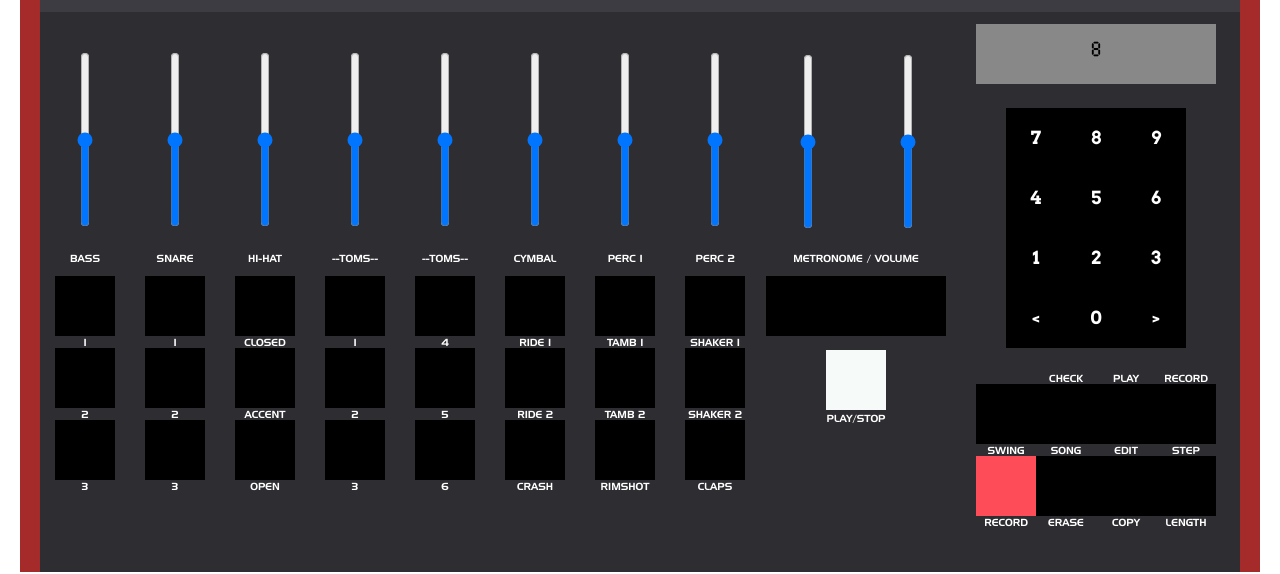
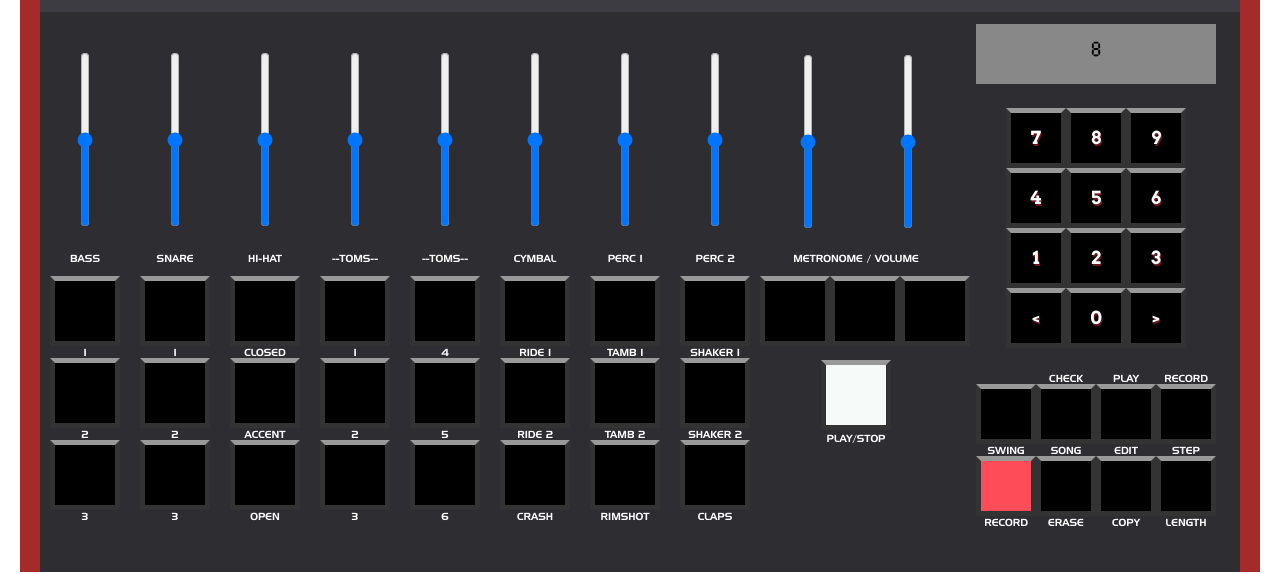
Before and after one commit to hardwaresoftwork/oberheim-dmx, a plain HTML site: page index.html in a window 1280 px wide. Shown: the part 228-802 px from the top of the page. Drawn offline with Linux system fonts and the light colour scheme; no server answers.

Commit message:
button design added

```diff
--- a/index.html
+++ b/index.html
@@ -253,11 +253,18 @@ canvas{
     margin-right: auto;
     text-align: center;
     vertical-align: middle;
-    line-height: 60px;
+    line-height: 50px;
     background-color: #000;
     display: inline-block;
-    height: 60px;
-    width: 60px;
+    height: 50px;
+    width: 50px;
+    background-color: #000;
+    border-top: 5px solid #999;
+    border-right: 5px solid #333;
+    border-right: 5px solid #333;
+    border-left: 5px solid #333;
+    border-bottom: 5px solid #333;
+    text-shadow: 1px 2px rgba(133, 26, 41, .8);
 }
 
 .twodiv .faders .control .trackcontrol div .display {
@@ -311,6 +318,18 @@ canvas{
 .btn:active {
   background-color: #C4273C;
   border-right: 20px solid #851A29;
+  text-shadow: 1px 2px rgba(133, 26, 41, .8);
+}
+
+.pushbutton {
+  height: 50px;
+  width: 50px;
+  background-color: #000;
+  border-top: 5px solid #999;
+  border-right: 5px solid #333;
+  border-right: 5px solid #333;
+  border-left: 5px solid #333;
+  border-bottom: 5px solid #333;
   text-shadow: 1px 2px rgba(133, 26, 41, .8);
 }
 </style>
```
